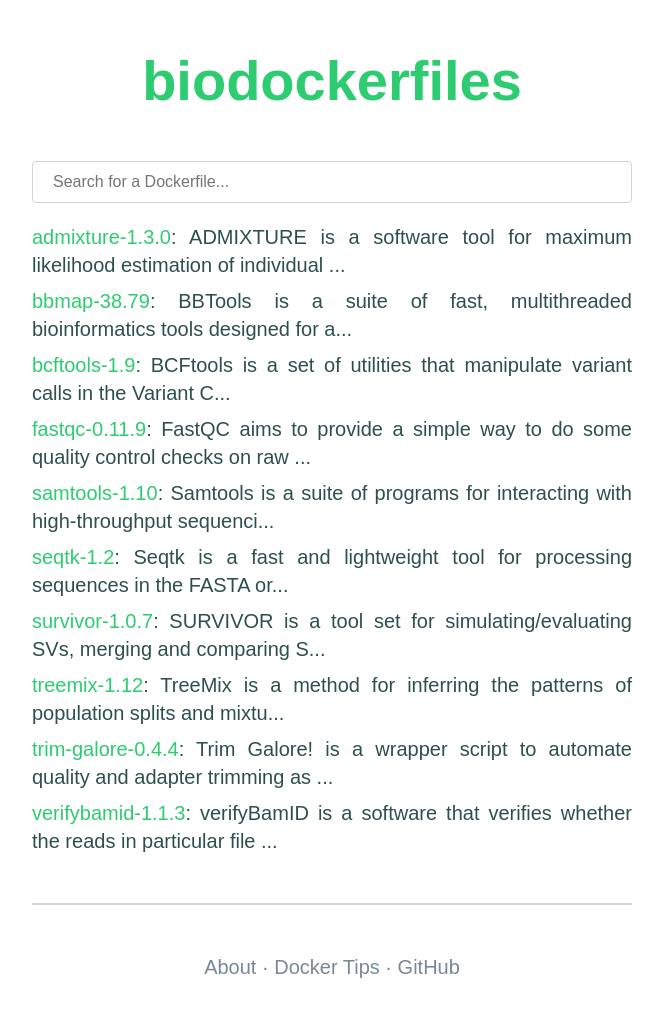
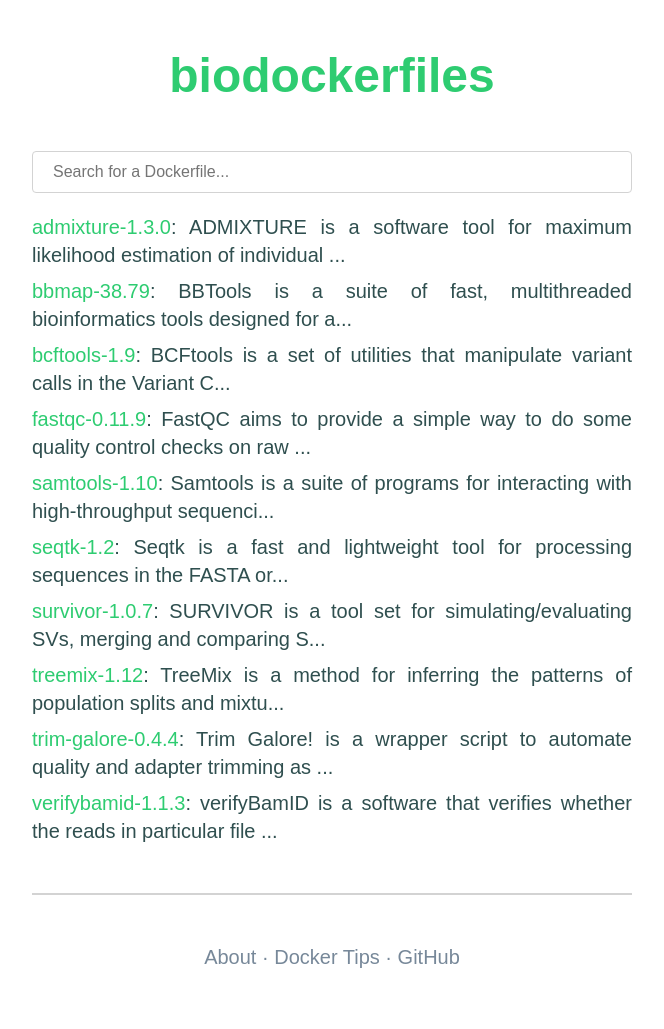
Before and after one commit to biodockerfiles/biodockerfiles.github.io, a Jekyll site: the page built from index.html, in a window 1280 px wide. Shown: the whole page, without its empty margins (308-972 px from the left). Built offline with Jekyll 4.4.1, drawn with Linux system fonts in a browser that asks for light colours.

Commit message:
smaller h1

```diff
--- a/assets/css/style.scss
+++ b/assets/css/style.scss
@@ -11,7 +11,7 @@ body {
 }
 
 h1 {
-  font-size: 3.5rem;
+  font-size: 3rem;
   margin: 3rem 0rem;
 }
 
```
